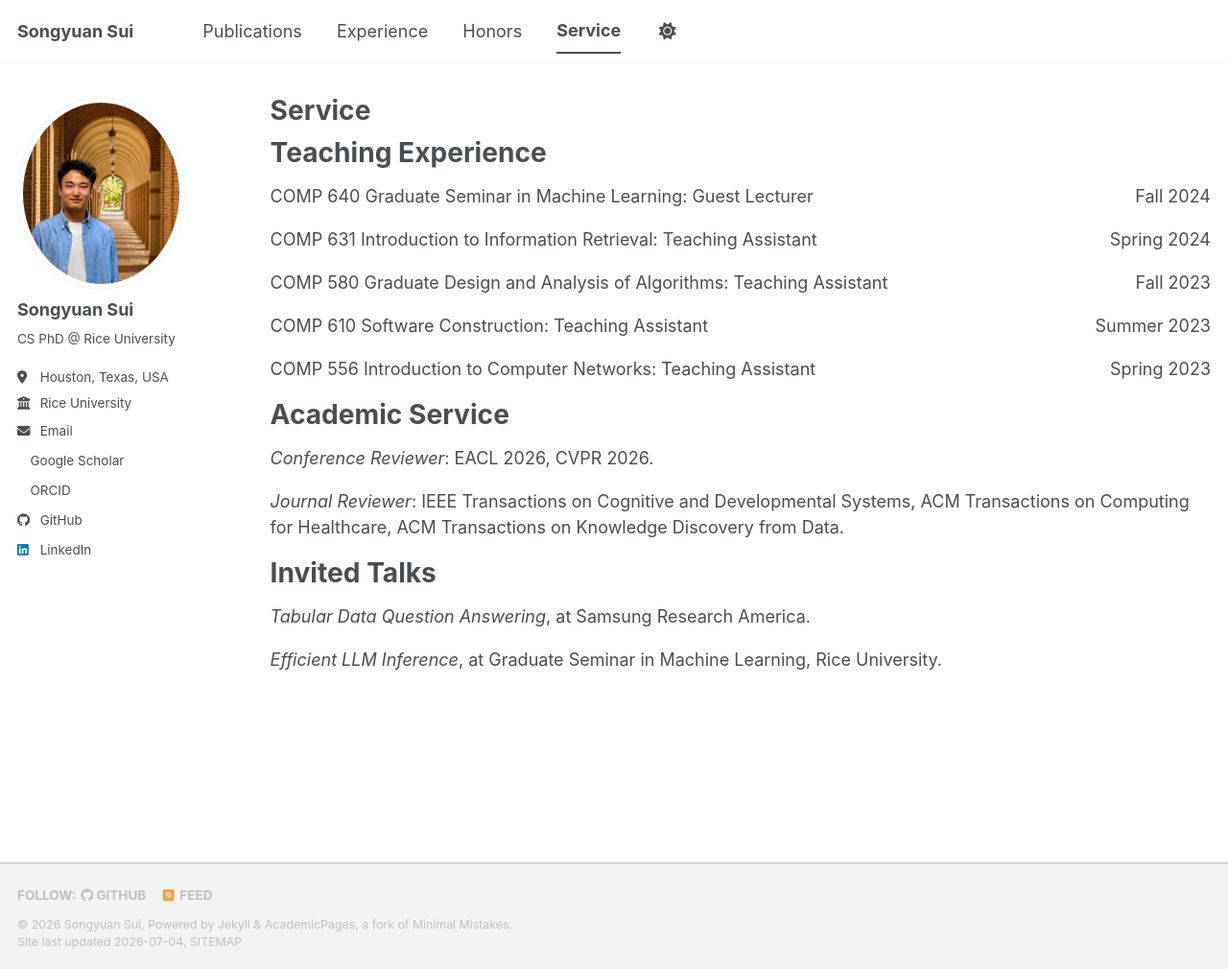
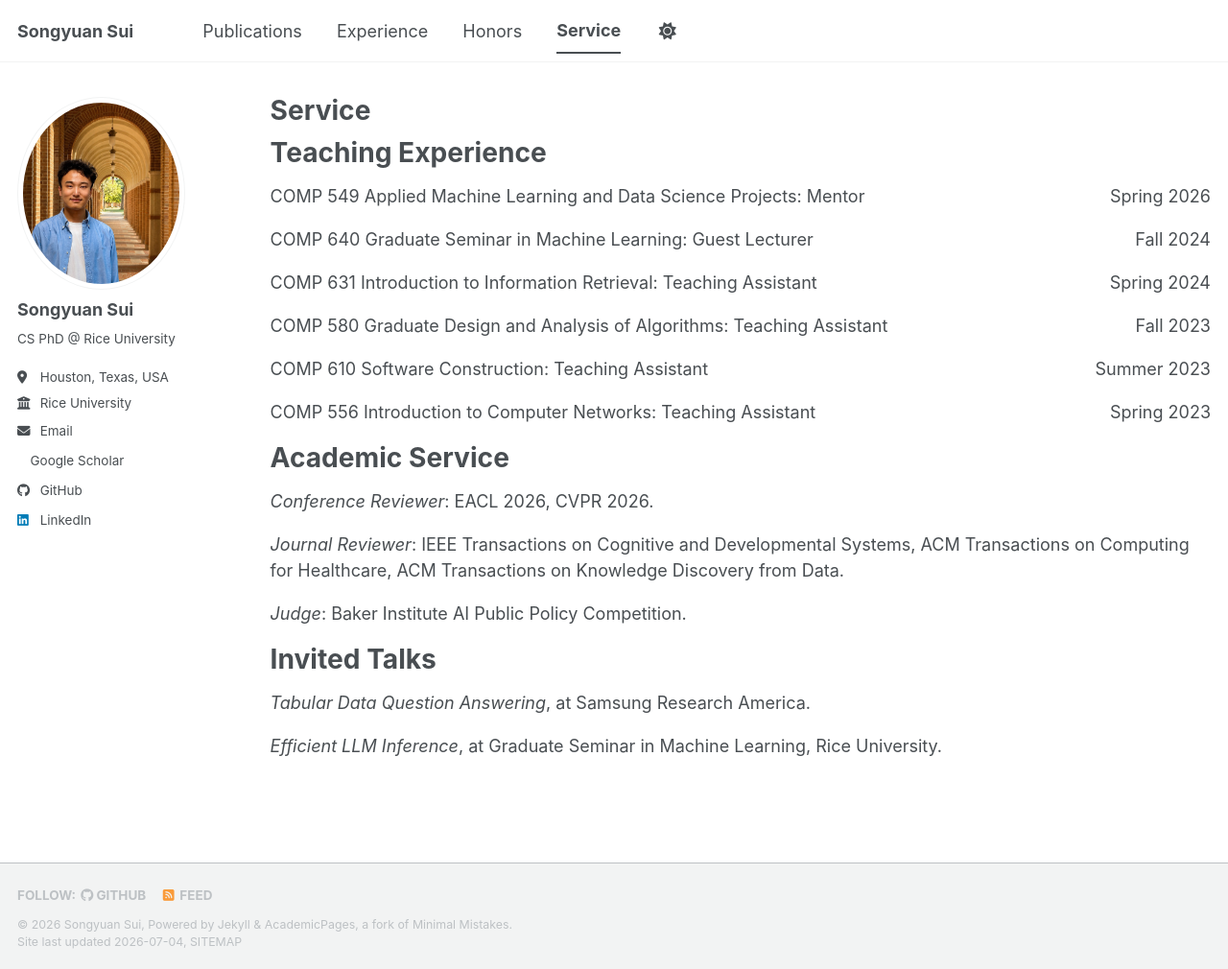
Before and after one commit to SongyuanSui/SongyuanSui.github.io, a Jekyll site: the page built from _pages/academic-service.md, in a window 1280 px wide and 1010 px high. Shown: the whole window at 96% size. Built offline with Jekyll 4.4.1, drawn with Linux system fonts in a browser that asks for light colours; a style sheet for code colours, icons or effects is not loaded.

Commit message:
update service

```diff
--- a/_config.yml
+++ b/_config.yml
@@ -38,7 +38,7 @@ author:
   googlescholar    : "https://scholar.google.com/citations?user=AAu0EkQAAAAJ&hl=en"
   inspire-hep      : # URL
   impactstory      : # URL
-  orcid            : "https://orcid.org/0009-0004-1989-8700"
+  orcid            : # URL
   semantic         : # URL
   ssrn             : # URL
   pubmed           : # URL
--- a/_pages/academic-service.md
+++ b/_pages/academic-service.md
@@ -7,6 +7,13 @@ author_profile: true
 
 Teaching Experience
 ======
+
+<div style="margin-bottom: 1rem;">
+  <div style="display: flex; justify-content: space-between; gap: 1rem; flex-wrap: wrap;">
+    <span>COMP 549 Applied Machine Learning and Data Science Projects: Mentor</span>
+    <span>Spring 2026</span>
+  </div>
+</div>
 
 <div style="margin-bottom: 1rem;">
   <div style="display: flex; justify-content: space-between; gap: 1rem; flex-wrap: wrap;">
@@ -54,6 +61,10 @@ Academic Service
   <span><em>Journal Reviewer</em>: IEEE Transactions on Cognitive and Developmental Systems, ACM Transactions on Computing for Healthcare, ACM Transactions on Knowledge Discovery from Data.</span>
 </div>
 
+<div style="margin-bottom: 1rem;">
+  <span><em>Judge</em>: Baker Institute AI Public Policy Competition.</span>
+</div>
+
 Invited Talks
 ======
 
```
Also changed, not shown: _publications/2026-07-02-asset-medical-vlms.md (+1 -1 lines).
